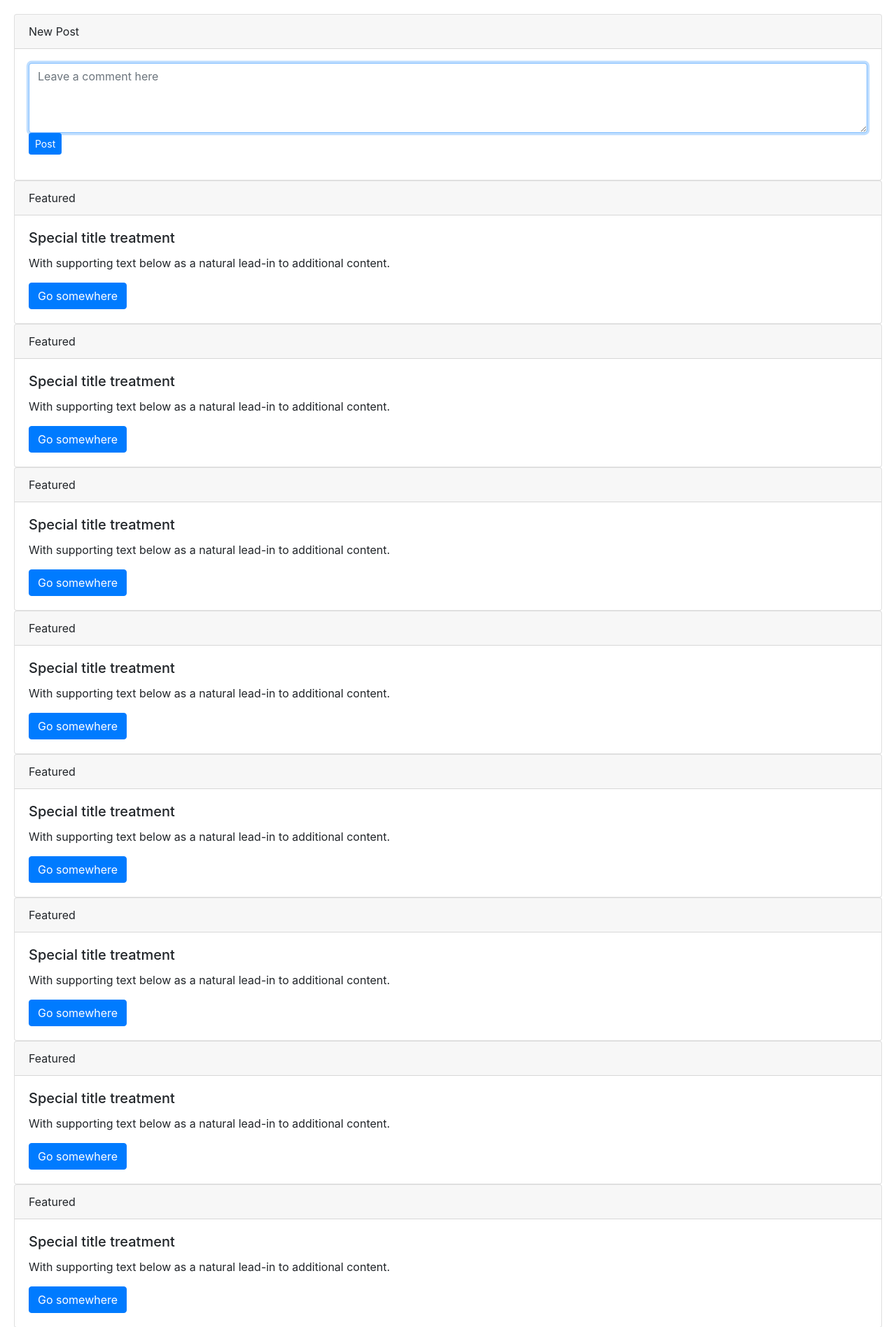
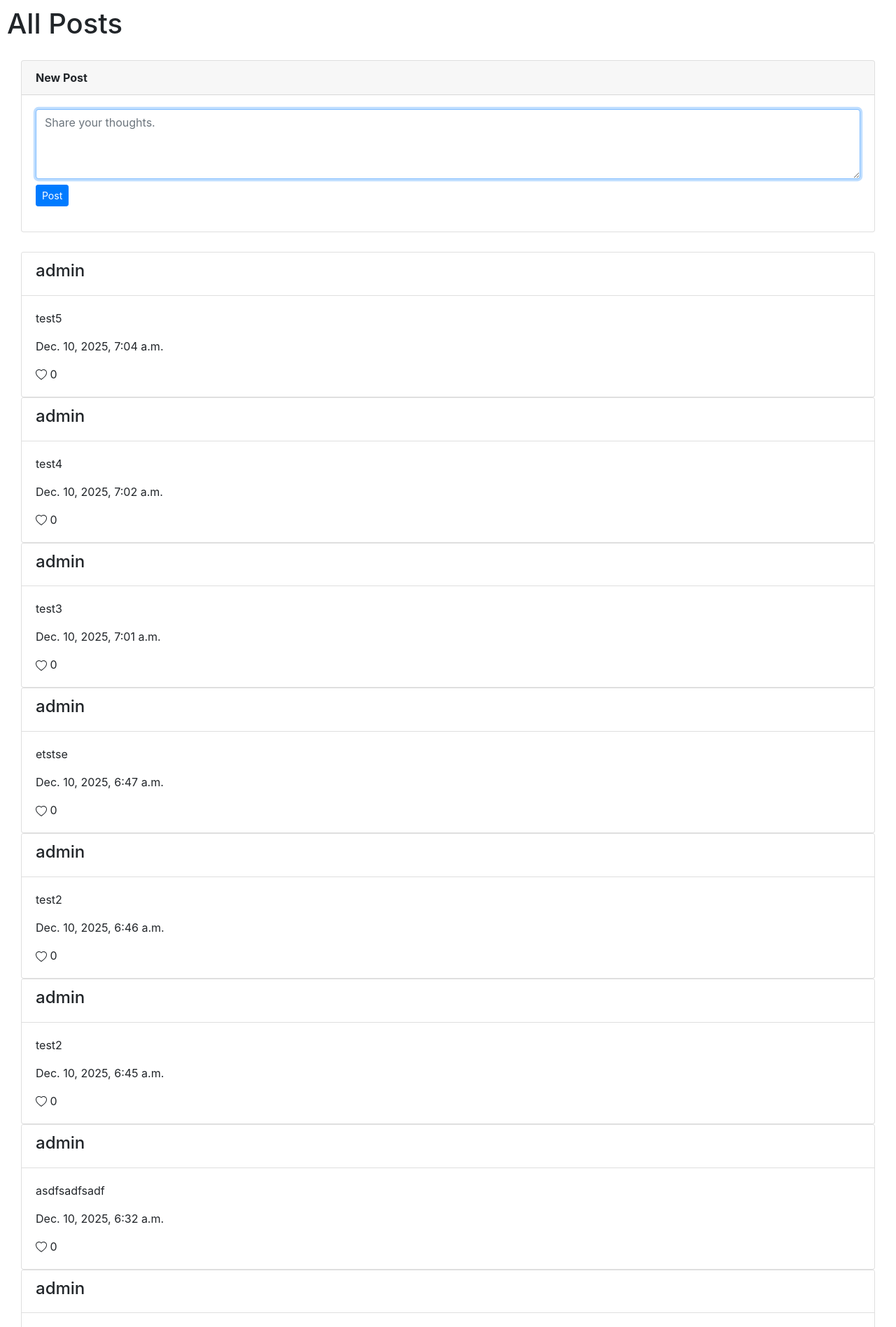
Before and after one commit to Sirach1/Project-4---Network, a Django app: page / in a window 1280 px wide. Shown: the part 56-1953 px from the top of the page at 70% size. Run offline with Django 3.2, Linux system fonts and the light colour scheme; data comes from the database, SQL or seed files in the repository; both versions use the stored data as it was after the commit; some libraries are stand-ins or nearby versions.

Commit message:
Implement post liking feature with frontend integration

```diff
--- a/network/static/network/index.js
+++ b/network/static/network/index.js
@@ -1,5 +1,22 @@
 document.addEventListener('DOMContentLoaded', () => {
-    const submit_btn = document.querySelector('#post-submit').addEventListener('click', () => {
+    const submit_btn = document.querySelector('#post-submit').addEventListener('click', create_post);
+    document.addEventListener('click', (event) => {
+        const element = event.target;
+        if (element.className === 'heart') {
+            console.log("click");
+            fetch('/like_post', {
+                method: 'POST',
+                body: JSON.stringify({
+                    post:element.closest('.card').dataset.post
+                })
+            }).then(response => response.json()).then(data => {
+                console.log(data);
+            });
+        }
+    });
+});
+
+function create_post() {
     fetch('/create_post', {
         method: 'POST',
         body: JSON.stringify({
@@ -12,8 +29,28 @@ document.addEventListener('DOMContentLoaded', () => {
         } else {
             document.querySelector("#error").textContent = "";
             document.querySelector("#success").textContent = data.message;
+
+            const new_post = document.createElement('div');
+            new_post.className = 'card';
+            const post = data.post;
+            new_post.innerHTML = `
+                <div class="card-header" style="background-color: white;">
+                    <h4>${post.user}</h4>
+                </div>
+                <div class="card-body">
+                    <p class="card-text">${post.content}</p>
+                    <p class="card-text">${post.timestamp}</p>
+                    <svg xmlns="http://www.w3.org/2000/svg" width="16" height="16" fill="currentColor" id="post-like"
+                        class="heart" viewBox="0 0 16 16">
+                        <path
+                            d="m8 2.748-.717-.737C5.6.281 2.514.878 1.4 3.053c-.523 1.023-.641 2.5.314 4.385.92 1.815 2.834 3.989 6.286 6.357 3.452-2.368 5.365-4.542 6.286-6.357.955-1.886.838-3.362.314-4.385C13.486.878 10.4.28 8.717 2.01zM8 15C-7.333 4.868 3.279-3.04 7.824 1.143q.09.083.176.171a3 3 0 0 1 .176-.17C12.72-3.042 23.333 4.867 8 15" />
+                    </svg>
+                    <p style="display: inline;">0</p>
+                    <a href="#">Edit</a>
+                </div>
+                `;
+            document.querySelector('#all_post').prepend(new_post);
         }
         console.log(data);
     })
-    });
-});
+}
--- a/network/static/network/styles.css
+++ b/network/static/network/styles.css
@@ -0,0 +1,3 @@
+.heart:hover {
+    color: red;
+}
--- a/network/templates/network/index.html
+++ b/network/templates/network/index.html
@@ -2,35 +2,50 @@
 {% load static %}
 
 {% block body %}
-<div class="col" style="padding: 20px;">
-    <div class="card">
+<div style="padding: 10px;">
+    <h1>All Posts</h1>
+    <div class="column" style="padding: 20px; gap: 20px; display: flex; flex-direction: column;">
+        <div class="card mb-2">
             <div class="card-header">
-            New Post
+                <strong>New Post</strong>
             </div>
             <div class="card-body">
                 {% csrf_token %}
-            <textarea class="form-control" placeholder="Leave a comment here" id="post-content" style="height: 100px"
-                autofocus></textarea>
-            <button id="post-submit" class="btn btn-primary btn-sm">Post</button>
+                <textarea class="form-control" placeholder="Share your thoughts." id="post-content"
+                    style="height: 100px" autofocus></textarea>
+                <button id="post-submit" class="btn btn-primary btn-sm mt-2">Post</button>
                 <p id="error" style="color: red;"></p>
                 <p id="success" style="color: green;"></p>
             </div>
         </div>
+        <div id="all_post">
             {% for post in posts %}
-    <div class="card">
-        <div class="card-header">
-            Featured
+            <div class="card" data-post="{{post}}">
+                <div class="card-header" style="background-color: white;">
+                    <h4>{{post.user}}</h4>
                 </div>
                 <div class="card-body">
-            <h5 class="card-title">Special title treatment</h5>
-            <p class="card-text">With supporting text below as a natural lead-in to additional content.</p>
-            <a href="#" class="btn btn-primary">Go somewhere</a>
+                    <p class="card-text">{{post.content}}</p>
+                    <p class="card-text">{{post.timestamp}}</p>
+                    <svg xmlns="http://www.w3.org/2000/svg" width="16" height="16" fill="currentColor"
+                        class="heart" viewBox="0 0 16 16">
+                        <path
+                            d="m8 2.748-.717-.737C5.6.281 2.514.878 1.4 3.053c-.523 1.023-.641 2.5.314 4.385.92 1.815 2.834 3.989 6.286 6.357 3.452-2.368 5.365-4.542 6.286-6.357.955-1.886.838-3.362.314-4.385C13.486.878 10.4.28 8.717 2.01zM8 15C-7.333 4.868 3.279-3.04 7.824 1.143q.09.083.176.171a3 3 0 0 1 .176-.17C12.72-3.042 23.333 4.867 8 15" />
+                    </svg>
+                    <p style="display: inline;">{{post.likes.count}}</p>
+                    {% if post.user == request.user %}
+                    <a href="#">Edit</a>
+                    {% endif %}
                 </div>
             </div>
             {% empty %}
             <p>No Posts Found.</p>
             {% endfor %}
         </div>
+
+    </div>
+</div>
+
 {% endblock %}
 {% block script %}
 <script src="{% static 'network/index.js' %}"></script>
--- a/network/urls.py
+++ b/network/urls.py
@@ -8,5 +8,6 @@ urlpatterns = [
     path("login", views.login_view, name="login"),
     path("logout", views.logout_view, name="logout"),
     path("register", views.register, name="register"),
-    path("create_post", views.create_post, name="create_post")
+    path("create_post", views.create_post, name="create_post"),
+    path("like_post", views.like_post, name="like_post")
 ]
--- a/network/views.py
+++ b/network/views.py
@@ -11,7 +11,7 @@ from .models import User, Post, Comment, Like, Follow
 
 
 def index(request):
-    posts =  Post.objects.all()
+    posts =  Post.objects.all()[::-1]
     return render(request, "network/index.html", {
         "posts": posts
     })
@@ -31,8 +31,29 @@ def create_post(request):
         content = content
     )
     post.save()
-    return JsonResponse({"message": "Post had been published."}, status=200)
+    return JsonResponse({"message": "Post had been published.", "post": {
+        "user": post.user.username,
+        "content": post.content,
+        "timestamp": post.timestamp
+    }}, status=200)
 
+@csrf_exempt
+@login_required
+def like_post(request):
+    if not request.method == 'POST':
+        return JsonResponse({"error": "Only Post requests are accepted"})
+
+    data = json.loads(request.body)
+    try:
+        like = Like.objects.get(user=request.user, post=data.post)
+        like.delete()
+        return JsonResponse({"message": "Successfully unliked the post."}, status=200)
+    except Like.DoesNotExist:
+        like = Like(
+            user=request.user,
+            post=data.post
+        )
+        return JsonResponse({"message": "Successfully liked a post."}, status=200)
 
 def login_view(request):
     if request.method == "POST":
```
Also changed, not shown: db.sqlite3. Lines whose indentation alone changed are shown as unchanged.
